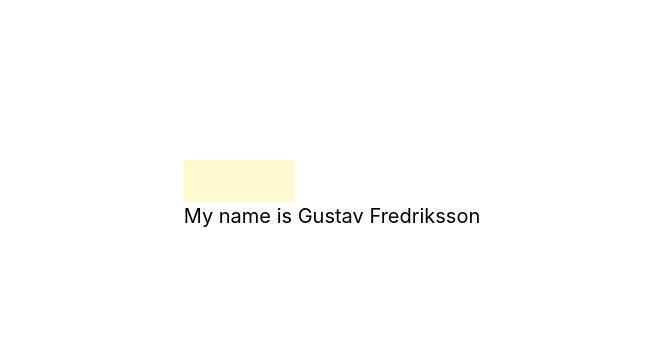
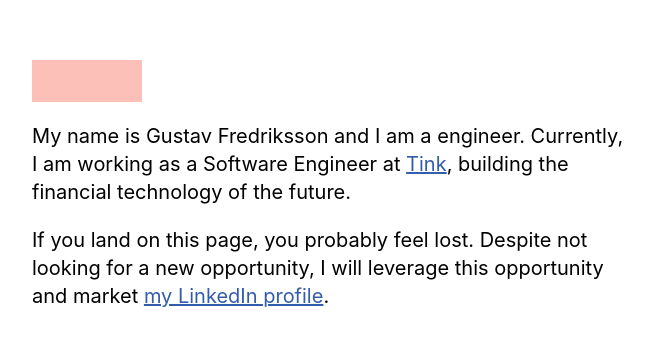
Before and after one commit to fredrikssongustav/gustavfredriksson, a React (Create React App) app: page / in a window 1280 px wide. Shown: the part 205-550 px from the top of the page, without its empty margins (308-960 px from the left). Built offline with nearby package versions, Linux system fonts and the light colour scheme.

Commit message:
feat: add section that describes me and what I do

```diff
--- a/src/components/Hello/Hello.tsx
+++ b/src/components/Hello/Hello.tsx
@@ -1,6 +1,7 @@
 import React from "react";
 import styled from "styled-components";
 import { ApplesWayOfSayingHello } from "./atoms/ApplesWayOfSayingHello/ApplesWayOfSayingHello";
+import { ThisIsMe } from "./atoms/ThisIsMe/ThisIsMe";
 
 const CenteredContainer = styled.div`
   display: flex;
@@ -15,6 +16,8 @@ const CenteredContainer = styled.div`
 
 const RowContainer = styled.div`
   flex-direction: row;
+  max-width: 600px;
+  text-align: left;
 `;
 
 export const Hello: React.FC = () => {
@@ -23,7 +26,7 @@ export const Hello: React.FC = () => {
       <RowContainer>
         <div>
           <ApplesWayOfSayingHello />
-          <div>My name is Gustav Fredriksson</div>
+          <ThisIsMe />
         </div>
         <div />
       </RowContainer>
--- a/src/components/Hello/atoms/ApplesWayOfSayingHello/ApplesWayOfSayingHello.tsx
+++ b/src/components/Hello/atoms/ApplesWayOfSayingHello/ApplesWayOfSayingHello.tsx
@@ -3,7 +3,7 @@ import styled from "styled-components";
 import { useEffect, useState } from "react";
 
 const TextBlock = styled.div`
-  background-color: #fffacd;
+  background-color: #fcc0b8;
   text-align: left;
   font-weight: bold;
   font-size: 30px;
--- /dev/null
+++ b/src/components/Hello/atoms/ThisIsMe/ThisIsMe.tsx
@@ -0,0 +1,41 @@
+import React from "react";
+import styled from "styled-components";
+
+const StyledText = styled.div`
+  /* Unvisited link  */
+  a {
+    color: #335cad;
+  }
+
+  a:visited {
+    color: #335cad;
+  }
+
+  a:hover {
+    color: #335cad;
+  }
+
+  a:active {
+    color: #335cad;
+  }
+`;
+
+export const ThisIsMe: React.FC = () => {
+  return (
+    <StyledText>
+      <p>
+        My name is Gustav Fredriksson and I am a engineer. Currently, I am
+        working as a Software Engineer at <a href="https://tink.com/">Tink</a>,
+        building the financial technology of the future.
+      </p>
+      <p>
+        If you land on this page, you probably feel lost. Despite not looking
+        for a new opportunity, I will leverage this opportunity and market{" "}
+        <a href="https://www.linkedin.com/in/gustav-fredriksson-98549313a">
+          my LinkedIn profile
+        </a>
+        .
+      </p>
+    </StyledText>
+  );
+};
```
